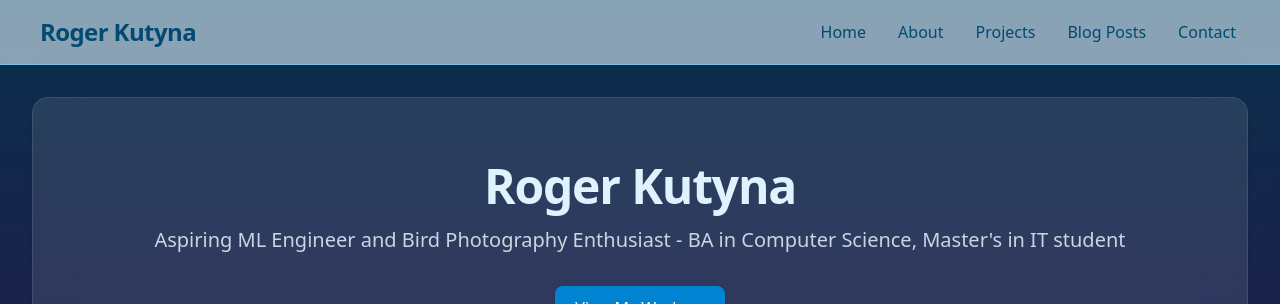
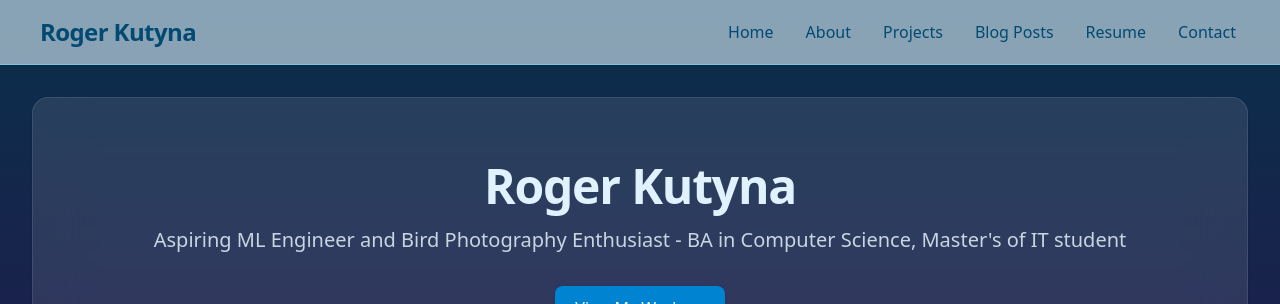
Before and after one commit to rkutyna/portfolio-site, a Next.js app in the folder client/: page / in a window 1280 px wide. Shown: the top 304 px of the page. Built offline with nearby package versions, Linux system fonts and the light colour scheme; no server answers.

Commit message:
feat: add resume page link to header navigation and fix hero text typo

```diff
--- a/client/src/app/components/Header.js
+++ b/client/src/app/components/Header.js
@@ -36,6 +36,11 @@ export default function Header() {
                 <li>
                   <Link href="/#blogs" className="px-3 py-2 rounded-md text-sky-900 hover:text-sky-950 hover:bg-sky-200/50 transition-colors">
                     Blog Posts
+                  </Link>
+                </li>
+                <li>
+                  <Link href="/resume" className="px-3 py-2 rounded-md text-sky-900 hover:text-sky-950 hover:bg-sky-200/50 transition-colors">
+                    Resume
                   </Link>
                 </li>
                 <li>
@@ -97,6 +102,11 @@ export default function Header() {
                   </Link>
                 </li>
                 <li>
+                  <Link href="/resume" className="block px-3 py-2 rounded-md text-sky-900 hover:text-sky-950 hover:bg-sky-200/50 transition-colors" onClick={() => setMobileOpen(false)}>
+                    Resume
+                  </Link>
+                </li>
+                <li>
                   <Link href="/#contact" className="block px-3 py-2 rounded-md text-sky-900 hover:text-sky-950 hover:bg-sky-200/50 transition-colors" onClick={() => setMobileOpen(false)}>
                     Contact
                   </Link>
--- a/client/src/app/components/Hero.js
+++ b/client/src/app/components/Hero.js
@@ -2,7 +2,7 @@ export default function Hero() {
   return (
     <section className="text-center mt-8 mb-10 rounded-2xl p-10 sm:p-16 bg-white/10 backdrop-blur-xl border border-white/10 shadow-sm">
       <h1 className="text-4xl sm:text-5xl font-extrabold tracking-tight text-sky-100">Roger Kutyna</h1>
-      <p className="text-lg sm:text-xl mt-4 text-slate-300"> Aspiring ML Engineer and Bird Photography Enthusiast - BA in Computer Science, Master&apos;s in IT student</p>
+      <p className="text-lg sm:text-xl mt-4 text-slate-300"> Aspiring ML Engineer and Bird Photography Enthusiast - BA in Computer Science, Master&apos;s of IT student</p>
       <a
         href="#projects"
         className="mt-8 inline-flex items-center gap-2 bg-sky-600 hover:bg-sky-700 text-white font-medium py-2.5 px-5 rounded-lg shadow transition-colors"
--- /dev/null
+++ b/client/src/app/resume/page.js
@@ -0,0 +1,49 @@
+export const metadata = {
+  title: "Resume | Roger Kutyna",
+  description: "Resume for Roger Kutyna",
+};
+
+export default function ResumePage() {
+  // Serve your PDF from the public/ folder. Recommended path: /resume.pdf
+  // If you keep the original filename with spaces, use the encoded path instead:
+  // const pdfPath = "/Roger%20Kutyna%20Resume.pdf";
+  const pdfPath = "/resume.pdf";
+
+  return (
+    <div className="max-w-5xl mx-auto p-4 pt-6 md:p-6 lg:p-12">
+      <div className="bg-white/10 backdrop-blur-xl border border-white/10 rounded-2xl p-4 sm:p-6 shadow-sm">
+        <div className="flex items-center justify-between mb-4">
+          <h1 className="text-3xl font-extrabold text-sky-100">Resume</h1>
+          <div className="flex gap-2">
+            <a
+              href={pdfPath}
+              download
+              className="inline-flex items-center gap-2 text-sky-200 bg-sky-300/10 border border-sky-400/20 rounded-lg px-4 py-2 shadow-sm hover:bg-sky-300/20 hover:border-sky-400/30 transition-colors"
+            >
+              Download PDF
+            </a>
+            <a
+              href={pdfPath}
+              target="_blank"
+              rel="noopener noreferrer"
+              className="inline-flex items-center gap-2 text-sky-200 bg-sky-300/10 border border-sky-400/20 rounded-lg px-4 py-2 shadow-sm hover:bg-sky-300/20 hover:border-sky-400/30 transition-colors"
+            >
+              Open Fullscreen →
+            </a>
+          </div>
+        </div>
+
+        {/* PDF embed */}
+        <div className="w-full rounded-lg overflow-hidden border border-white/10 bg-black/20" style={{ height: "80vh" }}>
+          <object data={pdfPath} type="application/pdf" className="w-full h-full">
+            <iframe src={pdfPath} className="w-full h-full" title="Resume PDF" />
+          </object>
+        </div>
+
+        <p className="mt-3 text-sm text-slate-400">
+          If the PDF does not display, use the "Open Fullscreen" button above.
+        </p>
+      </div>
+    </div>
+  );
+}
```
Also changed, not shown: 1 other file (tests, documents, lock files or other folders).
